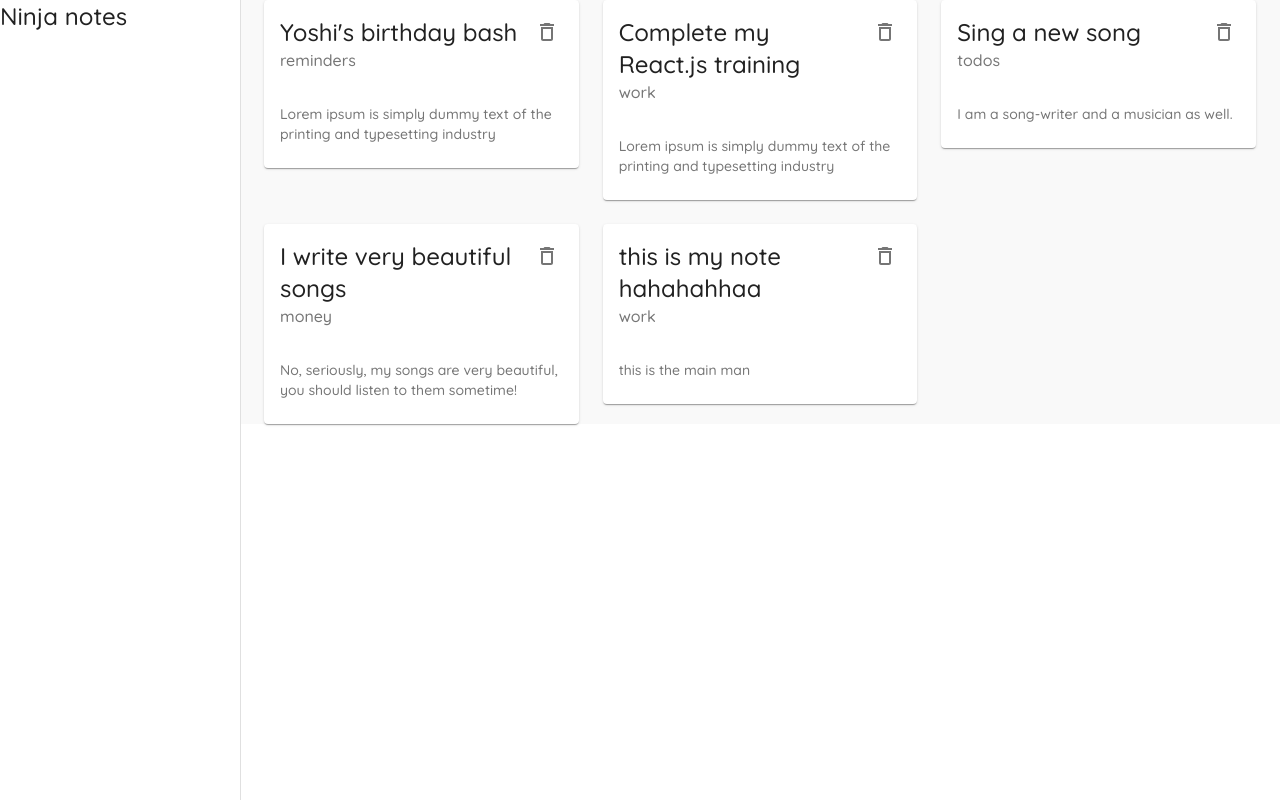
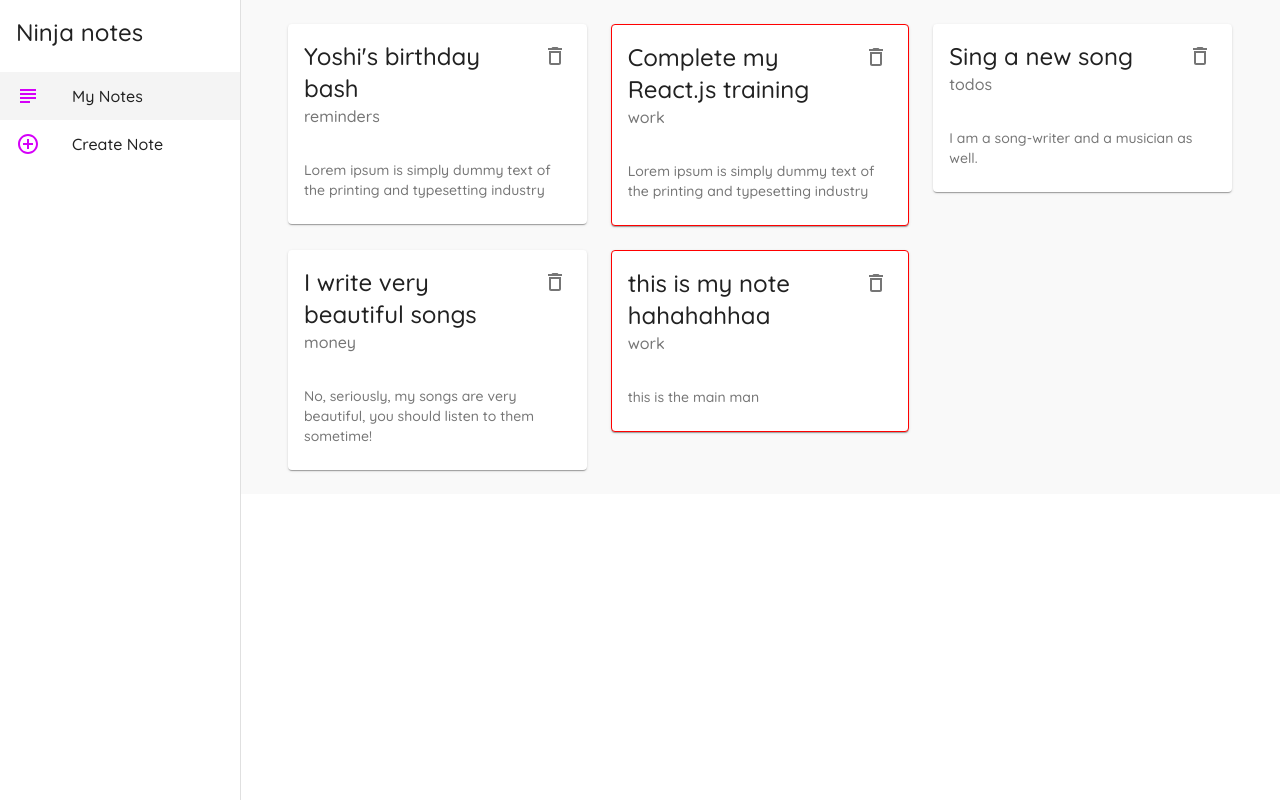
Before and after one commit to tonyadjei/material-ui-react, a React (Create React App) app: page / in a window 1280 px wide. Built offline with nearby package versions, Linux system fonts and the light colour scheme; data requests are answered from the project's data file.

Commit message:
More on makeStyles, and more css

```diff
--- a/src/App.js
+++ b/src/App.js
@@ -8,7 +8,9 @@ import Layout from './components/Layout';
 
 const theme = createMuiTheme({
   palette: {
-
+    primary: {
+      main: '#f9f9f9'
+    },
     secondary: purple
   },
   typography: {
--- a/src/components/Layout.js
+++ b/src/components/Layout.js
@@ -1,14 +1,25 @@
 import { makeStyles } from "@material-ui/core";
 import Drawer from '@material-ui/core/Drawer';
 import Typography from '@material-ui/core/Typography';
+import List from '@material-ui/core/List';
+import ListItem from '@material-ui/core/ListItem';
+import ListItemIcon from '@material-ui/core/ListItemIcon';
+import ListItemText from '@material-ui/core/ListItemText';
+import { AddCircleOutlineOutlined, SubjectOutlined } from "@material-ui/icons";
+import { useHistory, useLocation } from "react-router";
+
+
+
 
 const drawerWidth = 240;
 
 
-const useStyles = makeStyles({
+const useStyles = makeStyles((theme) => { //the makeStyles hook can take a function instead of an object as a parameter, and that funciton must then return the object. But we can also receive as a parameter for our function the theme object, provided to us by the makeStyles hook
+    return {
         page: {
             background: '#f9f9f9',
-        width: '100%'
+            width: '100%',
+            padding: theme.spacing(3)
         },
         drawer: {
             width: drawerWidth
@@ -18,12 +29,35 @@ const useStyles = makeStyles({
         },
         root: {
             display: 'flex'
+        },
+        active: {
+            background: '#f4f4f4'
+        },
+        title: {
+            padding: theme.spacing(2)
+        }
     }
 })
 
 
 const Layout = ({ children }) => {
     const classes = useStyles();
+    const history = useHistory(); //history.go(-1), history.push('/create') ,examples of the history
+    const location = useLocation(); //the useLocation hook helps us know which route we are at currently
+
+    const menuItems = [
+        {
+            text: 'My Notes',
+            icon: <SubjectOutlined color="secondary" />, //take note that a component is a value
+            path: '/'
+        },
+        {
+            text: 'Create Note',
+            icon: <AddCircleOutlineOutlined color="secondary" />,
+            path: '/create'
+        }
+    ]
+
     return (
         <div className={classes.root}>
             {/* app bar */}
@@ -33,13 +67,30 @@ const Layout = ({ children }) => {
                 variant="permanent"
                 anchor="left"
                 classes={{ paper: classes.drawerPaper }}
-
             >
                 <div>
-                    <Typography variant="h5">
+                    <Typography variant="h5" className={classes.title} >
                         Ninja notes
                     </Typography>
                 </div>
+
+                { /* List links */}
+
+                <List>
+                    {menuItems.map(item => ( // the button prop on the next line, adds styling to make something appear 'clickable'. We can also place click events on ListItem's
+                        <ListItem
+                            key={item.text}
+                            button
+                            onClick={() => history.push(item.path)}
+                            className={location.pathname === item.path ? classes.active : null}
+                        >
+                            <ListItemIcon>{item.icon}</ListItemIcon>
+                            <ListItemText primary={item.text} />
+                        </ListItem>
+                    ))}
+                </List>
+
+
             </Drawer>
 
             <div className={classes.page}>
--- a/src/components/NoteCard.js
+++ b/src/components/NoteCard.js
@@ -1,15 +1,27 @@
 import Card from '@material-ui/core/Card';
 import CardHeader from '@material-ui/core/CardHeader';
 import CardContent from '@material-ui/core/CardContent';
-import { IconButton, Typography } from '@material-ui/core';
+import { IconButton, makeStyles, Typography } from '@material-ui/core';
 import { DeleteOutlined } from '@material-ui/icons';
+
+const useStyles = makeStyles({
+    test: {
+        border: (note) => {
+            if(note.category === 'work'){
+                return '1px solid red'
+            }
+        }
+    }
+})
 
 
 
 const NoteCard = ({ note, handleDelete }) => {
+    const classes = useStyles(note)
+
     return (
         <div>
-           <Card elevation={1}>
+           <Card elevation={1} className={classes.test}>
                <CardHeader
                 action={
                     <IconButton onClick={() => handleDelete(note.id)}>
--- a/src/pages/Create.js
+++ b/src/pages/Create.js
@@ -27,9 +27,6 @@ import { useHistory } from 'react-router'; //don't forget, react hooks begin wit
 // })
 
 const useStyles = makeStyles({ //makeStyles returns to us a hook, the hook subsequently gives us the object. NB: react hooks must begin with the word 'use'
-    btn: {
-        borderRadius: 0
-    },
     field: {
         marginTop: 20,
         marginBottom: 20,
@@ -73,9 +70,8 @@ const Create = () => {
     return (
         <Container className="Create">
             <Typography
-                className={classes.title}
                 variant="h6" //still looks like an h6
-                color="primary"
+                color="secondary"
                 component="h2" //but I actually want it to be an h2 element
                 gutterBottom
             >
@@ -115,9 +111,8 @@ const Create = () => {
                 </FormControl>
 
                 <Button
-                    className={classes.btn}
                     type="submit" //if you are using a button inside a form, please set type="submit"
-                    color="primary"
+                    color="secondary"
                     variant="contained"
                     endIcon={<KeyboardArrowRightIcon />}
                     disableElevation
```
Lines whose indentation alone changed are shown as unchanged.
